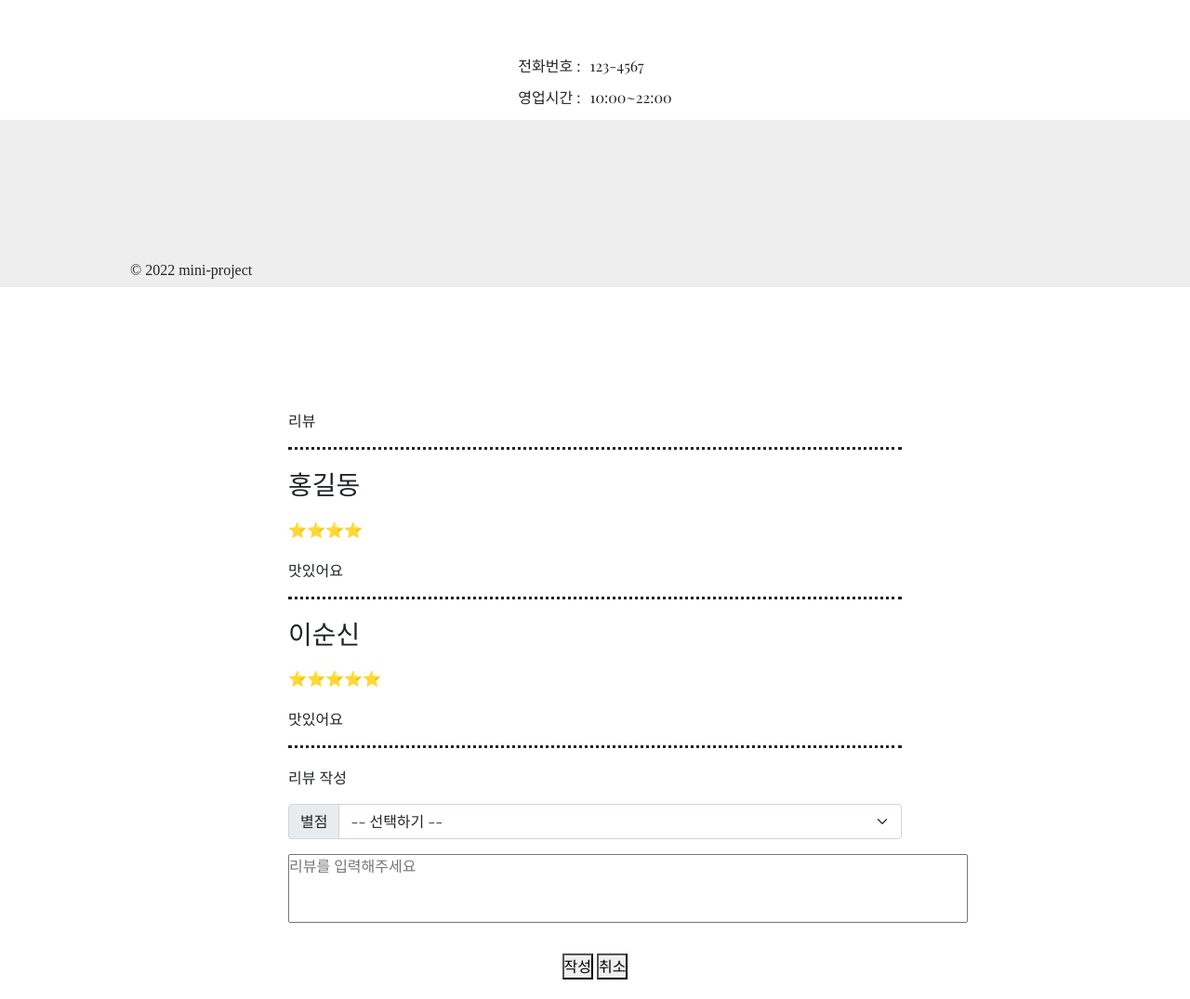
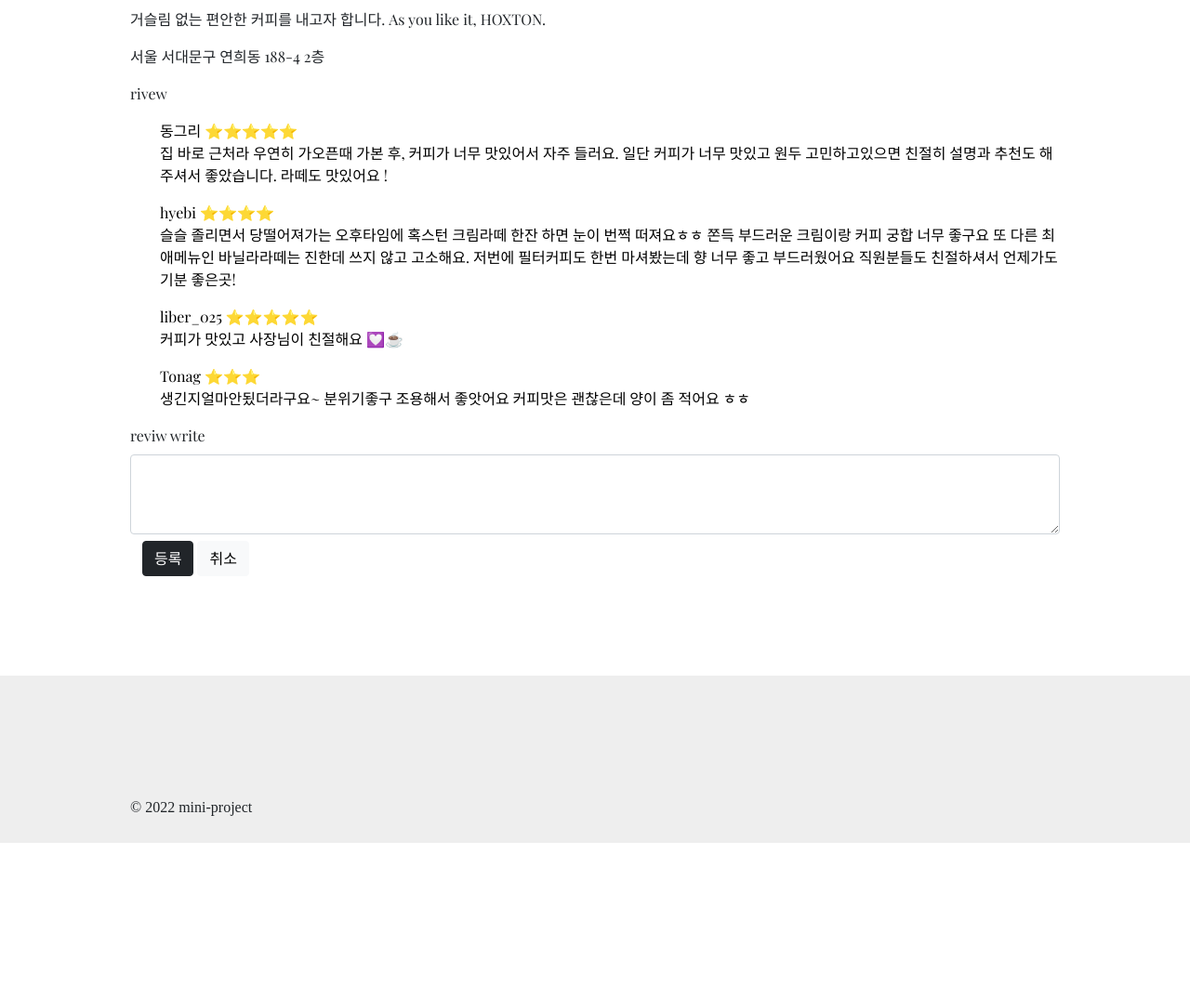
Before and after one commit to constdreamcoder/hanghae99-miniproject, a Flask app: page /detail in a window 1280 px wide. Shown: the part 491-1566 px from the top of the page at 93% size. After the commit the page ends 1398 px from the top, so only its background shows below. Run offline with Flask 2, Linux system fonts and the light colour scheme; some web fonts are replaced.

Commit message:
detail page - HTML 마크업 수정

```diff
--- a/templates/detail.html
+++ b/templates/detail.html
@@ -22,85 +22,6 @@
     <style>
 
 
-        .posting {
-            height: 300px;
-            width: 95%;
-            max-width: 700px;
-            padding: 20px;
-
-            margin: 30px auto;
-        }
-
-        .btn {
-            display: block;
-            text-align: center;
-            padding-bottom: 20px;
-
-        }
-
-        textarea {
-            resize: none;
-        }
-
-
-        .title {
-            text-align: center;
-            margin-top: 10px;
-            font-size: 75px;
-        }
-
-        h3 {
-            margin-top: 20px;
-        }
-
-        p {
-            margin-top: 20px;
-        }
-
-        .comment-body {
-            border-width: 3px 0 0 0;
-            border-style: dotted none;
-        }
-
-        .mycomment {
-            border-width: 3px 0 0 0;
-            border-style: dotted none;
-        }
-
-        .image {
-            margin-bottom: 50px;
-            background-image: linear-gradient(0deg, rgba(0, 0, 0, 0.5), rgba(0, 0, 0, 0.5));
-            background-position: center;
-            background-size: cover;
-
-        }
-
-        .mytable {
-            margin-right: auto;
-            margin-left: auto;
-            border-spacing: 10px;
-            border-collapse: separate;
-        }
-
-        footer {
-            height: 180px;
-            bottom: 0;
-            position: fixed;
-            left: 0;
-            right: 0;
-
-        }
-
-        .footer-inner {
-            position: relative;
-        }
-
-        .footer-txt {
-            font-family: none;
-            position: absolute;
-            left: 0px;
-            top: 130px;
-        }
     </style>
 
 </head>
@@ -118,68 +39,84 @@
         </ul>
     </div>
 </header>
-<h1 class="title"> Title</h1>
 
+<div class="wrap content-wrap">
+    <div class="common-inner content-inner">
 
-<div class="posting">
-    <!-- img 태그로 일단 변경하고 코드 수정하자.   -->
-    <div class="image"
-         style="width:100%;height:100%;background-image:url(&quot;https://search.pstatic.net/common/?autoRotate=true&amp;type=w560_sharpen&amp;src=https%3A%2F%2Fldb-phinf.pstatic.net%2F20200308_246%2F15836453743666yr0B_JPEG%2FcVqK7mX5kyxqMyQOj7140cgn.jpg&quot;);background-position:50% 0"
-         id="ibu_1"><span class="place_blind"></span></div>
+        <p class="detail-title">혹스턴</p>
 
-    <table class="mytable">
-        <tr>
-            <td>전화번호 :</td>
-            <td>123-4567</td>
-        </tr>
-        <tr>
-            <td>영업시간 :</td>
-            <td>10:00~22:00</td>
-        </tr>
-        <tr>
-            <td>설명 :</td>
-            <td> 버거킹</td>
-        </tr>
-    </table>
-    <!--  여기도  -->
-    <div class="cb7hz _div" style="width:100%;height:100%;background-image:url();background-position:50% 0" id=""><span
-            class="place_blind"></span></div>
-    <div class="comment">
-        <p>리뷰</p>
-        <div class="comment-body">
-            <h3>홍길동 </h3>
-            <p>⭐⭐⭐⭐</p>
-            <p>맛있어요</p>
+        <div class="detail-top">
+            <img src="https://search.pstatic.net/common/?src=https%3A%2F%2Fldb-phinf.pstatic.net%2F20220305_193%2F1646410056605EO1Sn_JPEG%2F271467333_629520225025538_5041099427267513676_n_%25281%2529.jpg&type=f&size=680x360"
+                 alt="가게 이미지">
+            <p class="store-num">Call : <span class="store-num number">02-314-8972</span></p>
+            <p class="store-time">11:00 - 22:00</p>
         </div>
-        <div class="comment-body">
-            <h3>이순신</h3>
-            <p>⭐⭐⭐⭐⭐</p>
-            <p>맛있어요</p>
+
+        <div class="store-decs">
+            <p class="desc-txt">거슬림 없는 편안한 커피를 내고자 합니다. As you like it, HOXTON.️</p>
         </div>
-    </div>
-    <div class="mycomment">
-        <p>리뷰 작성</p>
-        <div class="input-group mb-3">
-            <label class="input-group-text">별점</label>
-            <select class="form-select" id="star">
-                <option selected>-- 선택하기 --</option>
-                <option value="1">⭐</option>
-                <option value="2">⭐⭐</option>
-                <option value="3">⭐⭐⭐</option>
-                <option value="4">⭐⭐⭐⭐</option>
-                <option value="5">⭐⭐⭐⭐⭐</option>
-            </select>
+        <div class="store-map-part">
+            <p class="store-addr">서울 서대문구 연희동 188-4 2층</p>
+            <div class="store-map">
+                <!--        Api 사용해서 나타낼곳        -->
+            </div>
         </div>
-        <textarea type="text" id="desc" cols="77" rows="3" placeholder="리뷰를 입력해주세요"></textarea>
-        <p class="btn">
 
+        <div class="comment-wrap btn-wrap">
+            <p class="comment-title">rivew</p>
+            <ul class="comment-list">
+                <li class="comment-item">
+                    <span class="comment-name">동그리</span>
+                    <span class="comment-star">⭐⭐⭐⭐⭐️</span>
+                    <p class="comment-txt">
+                        집 바로 근처라 우연히 가오픈때 가본 후, 커피가 너무 맛있어서 자주 들러요. 일단 커피가 너무 맛있고 원두 고민하고있으면 친절히 설명과 추천도 해주셔서 좋았습니다. 라떼도
+                        맛있어요 !
+                    </p>
+                </li>
+                <li class="comment-item">
+                    <span class="comment-name">hyebi</span>
+                    <span class="comment-star">⭐⭐⭐⭐️</span>
+                    <p class="comment-txt">
+                        슬슬 졸리면서 당떨어져가는 오후타임에
+                        혹스턴 크림라떼 한잔 하면 눈이 번쩍 떠져요ㅎㅎ
+                        쫀득 부드러운 크림이랑 커피 궁합 너무 좋구요
+                        또 다른 최애메뉴인 바닐라라떼는 진한데 쓰지 않고 고소해요.
+                        저번에 필터커피도 한번 마셔봤는데
+                        향 너무 좋고 부드러웠어요
+                        직원분들도 친절하셔서 언제가도 기분 좋은곳!
+                    </p>
+                </li>
+                <li class="comment-item">
+                    <span class="comment-name">liber_025</span>
+                    <span class="comment-star">⭐⭐⭐⭐⭐️</span>
+                    <p class="comment-txt">
+                        커피가 맛있고 사장님이 친절해요 💟☕️
+                    </p>
+                </li>
+                <li class="comment-item">
+                    <span class="comment-name">Tonag</span>
+                    <span class="comment-star">⭐⭐️⭐</span>
+                    <p class="comment-txt">
+                        생긴지얼마안됬더라구요~ 분위기좋구 조용해서 좋앗어요 커피맛은 괜찮은데 양이 좀 적어요 ㅎㅎ
+                    </p>
+                </li>
+            </ul>
+        </div>
 
-            <button onclick="">작성</button>
-            <button onclick="">취소</button>
-        </p>
+        <div class="mb-3 comment-write">
+            <label for="description" class="form-label write-title">reviw write</label>
+            <textarea class="form-control" id="description" rows="3"></textarea>
+            <div class="btn write-btn">
+                <button type="button" class="btn btn-dark">등록</button>
+                <button type="button" class="btn btn-light">취소</button>
+            </div>
+        </div>
+
 
     </div>
 </div>
+
+
 <footer class="wrap">
     <div class="common-inner footer-inner">
         <p class="footer-txt">© 2022 mini-project</p>
```
